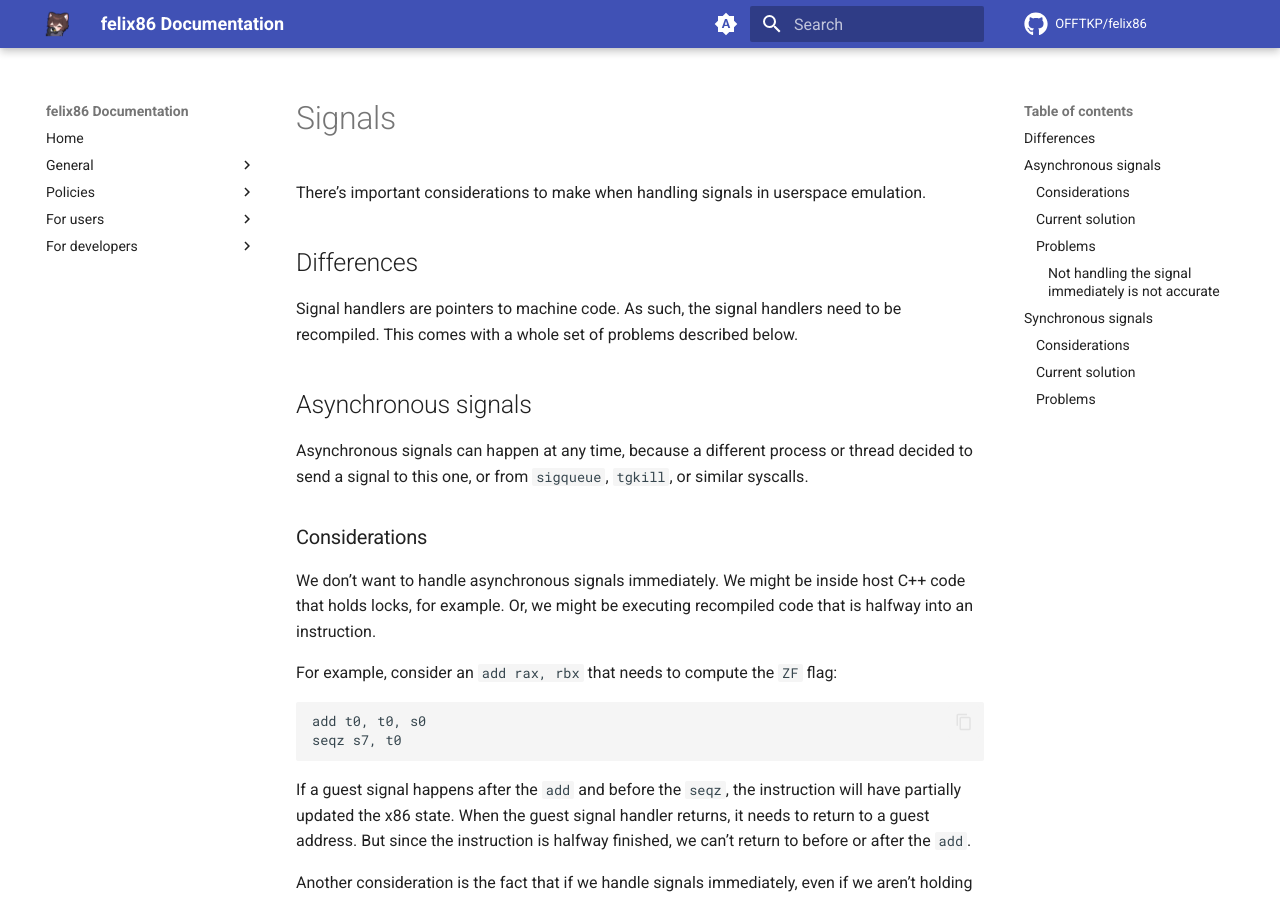
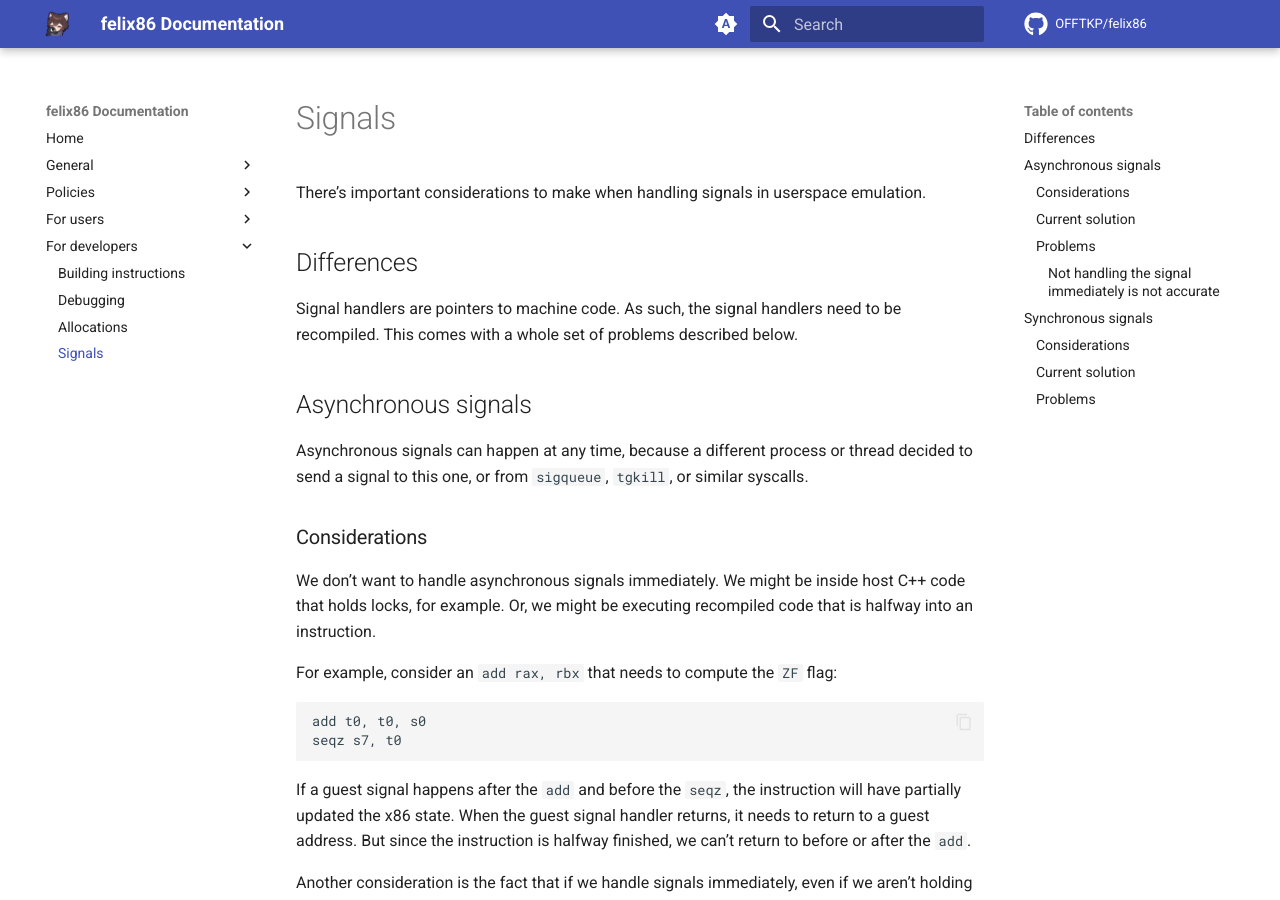
Before and after one commit to felix86-emu/docs, an MkDocs documentation site: the page built from docs/devs/signals.md, in a window 1280 px wide and 900 px high. Built offline with MkDocs 1.6.1 and Material for MkDocs 9.7.7, drawn with Linux system fonts in a browser that asks for light colours; comment, search, counter and statistics services are not loaded.

Commit message:
Oh and this

```diff
--- a/mkdocs.yml
+++ b/mkdocs.yml
@@ -23,6 +23,7 @@ nav:
     - Building instructions: devs/building-instructions.md
     - Debugging: devs/debugging.md
     - Allocations: devs/allocations.md
+    - Signals: devs/signals.md
 
 theme:
   name: material
```
